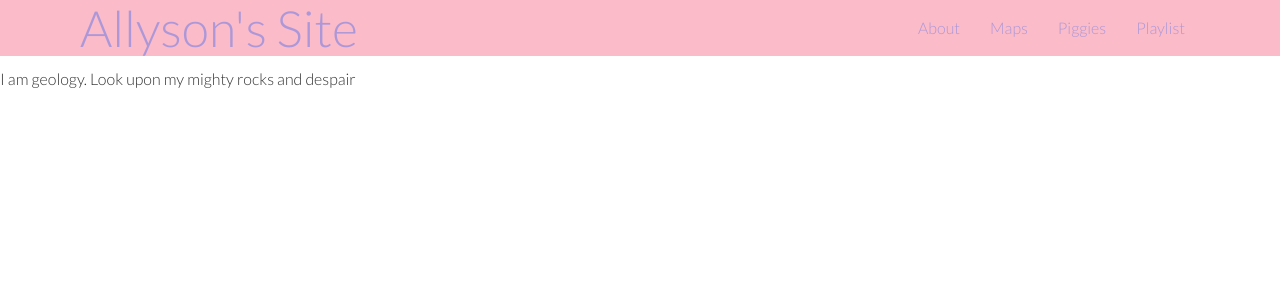
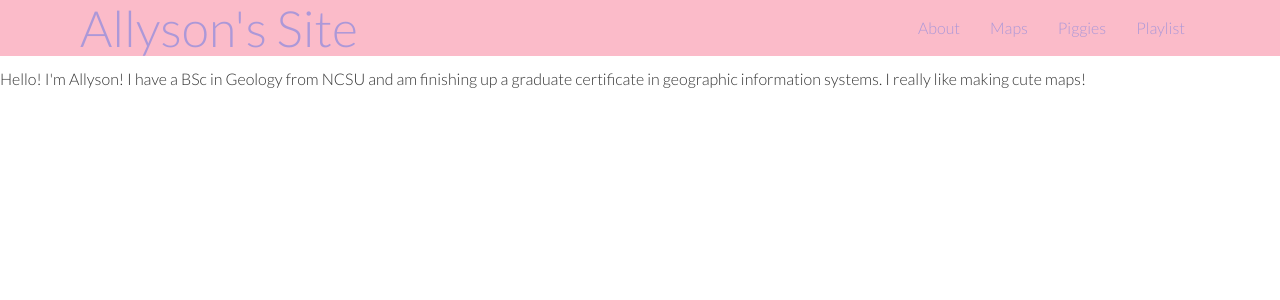
Before and after one commit to jsmccarver/Allyson-Website-v1, a Next.js app: page /about in a window 1280 px wide. Shown: the top 300 px of the page. Built offline with nearby package versions, Linux system fonts and the light colour scheme.

Commit message:
Update about.js

```diff
--- a/pages/about.js
+++ b/pages/about.js
@@ -1,7 +1,7 @@
 function about() {
   return (
     <div>
-      <p>I am geology. Look upon my mighty rocks and despair</p>
+      <p>Hello! I&apos;m Allyson! I have a BSc in Geology from NCSU and am finishing up a graduate certificate in geographic information systems. I really like making cute maps!</p>
     </div>
   );
 }
```
